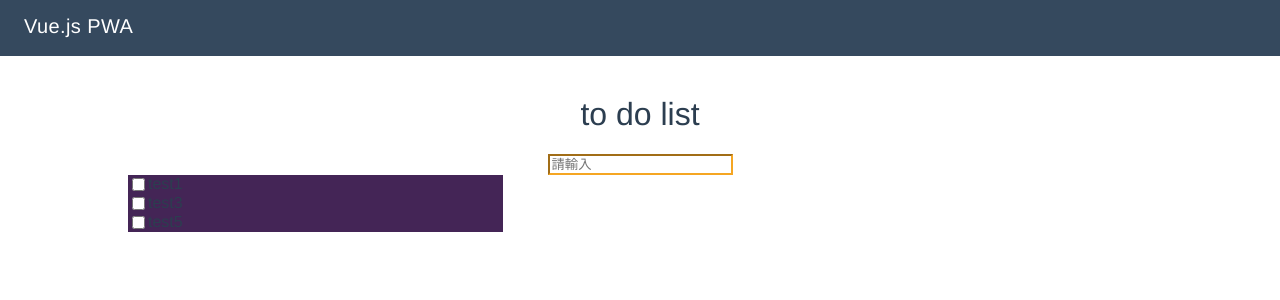
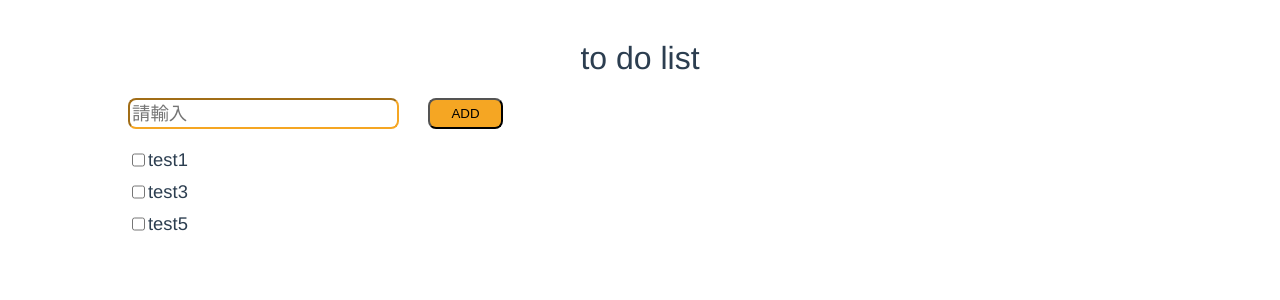
Before and after one commit to evadzala/PomodoroTechnique, a Vue app: page /#/ in a window 1280 px wide. Shown: the top 300 px of the page. Built offline with nearby package versions, Linux system fonts and the light colour scheme.

Commit message:
to do list

```diff
--- a/src/App.vue
+++ b/src/App.vue
@@ -1,8 +1,8 @@
 <template>
   <div id="app">
-    <header>
+    <!-- <header>
       <span>Vue.js PWA</span>
-    </header>
+    </header> -->
     <main>
       <!-- <img src="./assets/logo.png" alt="Vue.js PWA"> -->
       <router-view></router-view>
--- a/src/components/Hello.vue
+++ b/src/components/Hello.vue
@@ -3,6 +3,9 @@
     h1 to do list
     .inputComponent
       input.inputBorder(type="text" v-model="content" placeholder="請輸入" @keyup.enter="addItem")
+      input.inputButton(type="button" value="ADD" @click="addItem")
+
+
     .contentList
       .cell(v-for="(item, index) in notCompleteList" :key="index")
         input(type="checkbox" :checked='item.isComplete' @click="doCheck(item, index)")
@@ -72,20 +75,41 @@ h1, h2 {
   font-weight: normal;
 }
 
-.contentList {
-  background-color: #442556;
-  margin: 0px 10%;
+.inputComponent {
+  margin: 0 10%;
   max-width: 375px;
+  display: flex;
+  justify-content: space-between;
 }
 
 .inputBorder {
   border-color: #f5a623;
-  width: auto;
+  border-radius: 8px;
+  width: 70%;
+  height: 25px;
+  font-size: 1.15rem;
+}
+
+.inputBorder:focus {
+  outline: none;
+}
+
+.inputButton {
+  background-color: #f5a623;
+  width: 20%;
+  border-radius: 8px;
+}
+
+.contentList {
+  margin: 20px 10%;
+  max-width: 375px;
 }
 
 .cell {
   text-align: initial;
   display: flex;
+  margin: 10px 0;
+  font-size: 1.15rem;
 }
 
 a {
```
